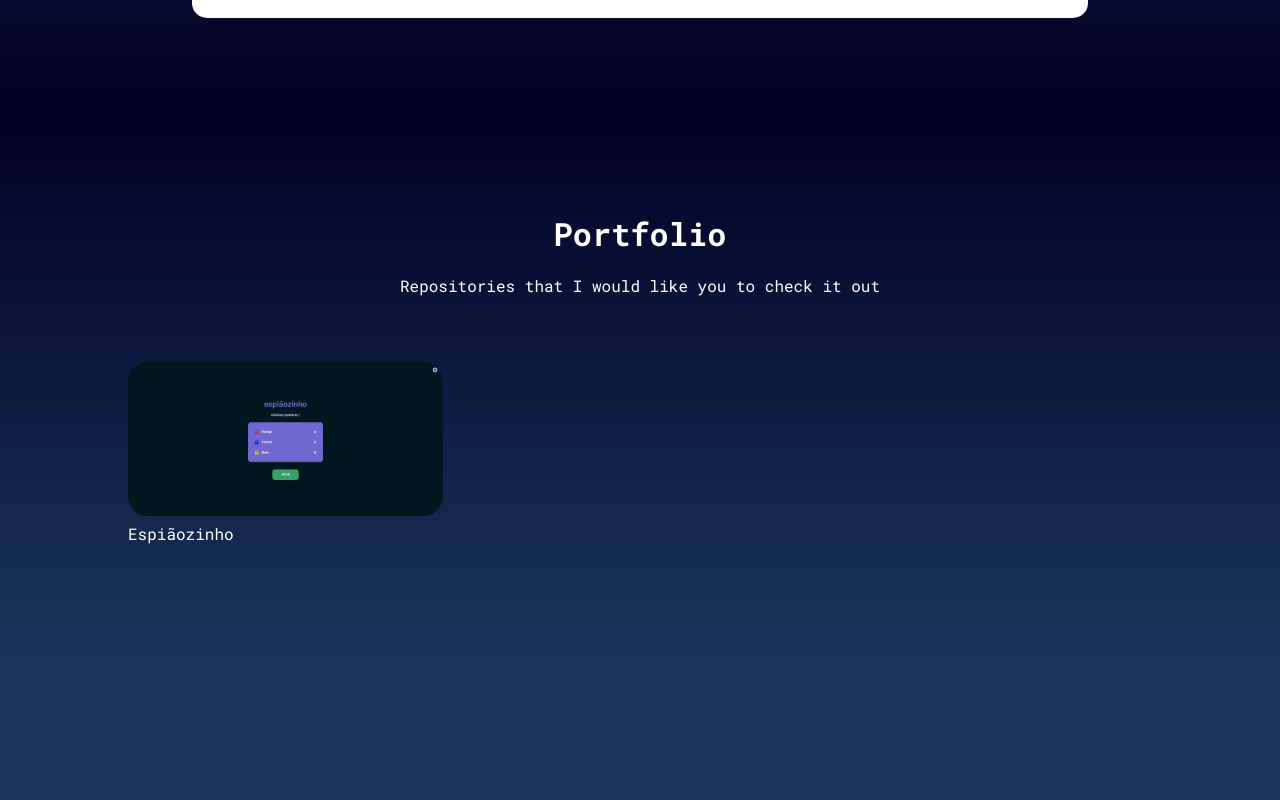
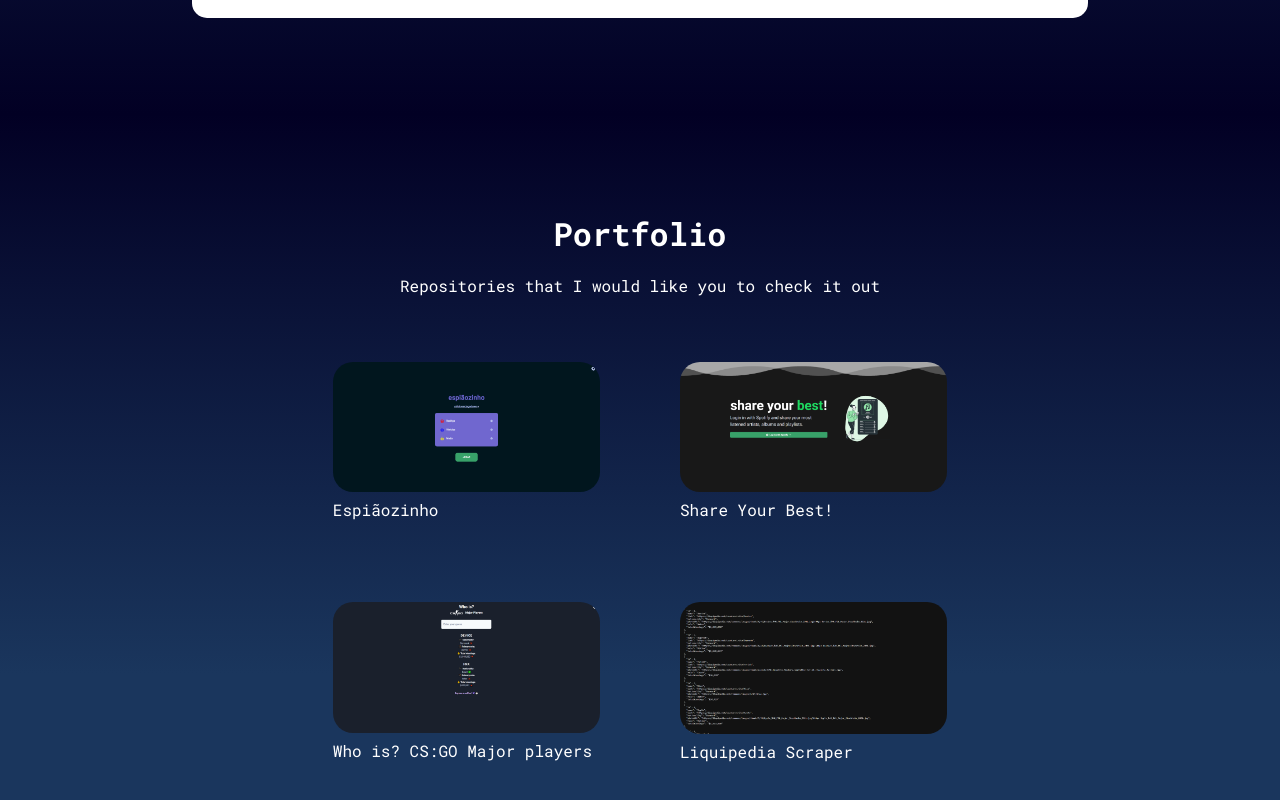
Before and after one commit to rodrigoeduardo/rodrigoeduardo.github.io, a Next.js app: page / in a window 1280 px wide. Shown: the part 1690-2490 px from the top of the page. Built offline with nearby package versions, Linux system fonts and the light colour scheme.

Commit message:
RepoCards added to PortfolioSection

```diff
--- a/src/components/PortfolioSection/RepoCard.tsx
+++ b/src/components/PortfolioSection/RepoCard.tsx
@@ -1,20 +1,30 @@
-import { Box, Image, Link, Text } from "@chakra-ui/react";
+import { Box, Image, Link, Text } from '@chakra-ui/react';
 
-export function RepoCard() {
+interface RepoCardProps {
+  repoSlug: string;
+  repoName: string;
+  imageUrl: string;
+}
+
+export function RepoCard({ imageUrl, repoName, repoSlug }: RepoCardProps) {
   return (
-    <Link href="https://github.com/rodrigoeduardo/espiaozinho" target="_blank">
+    <Link
+      href={`https://github.com/rodrigoeduardo/${repoSlug}`}
+      target="_blank"
+    >
       <Box display="inline-block" overflow="hidden" borderRadius="20px">
         <Image
-          src="assets/espiaozinho.png"
+          src={imageUrl}
+          alt={repoName}
           display="block"
           transition="all 0.2s"
           _hover={{
-            cursor: "pointer",
-            transform: "scale(1.2)",
+            cursor: 'pointer',
+            transform: 'scale(1.2)',
           }}
         />
       </Box>
-      <Text>Espiãozinho</Text>
+      <Text>{repoName}</Text>
     </Link>
   );
 }
--- a/src/components/PortfolioSection/index.tsx
+++ b/src/components/PortfolioSection/index.tsx
@@ -1,5 +1,5 @@
-import { Box, Flex, Image, Link, SimpleGrid, Text } from "@chakra-ui/react";
-import { RepoCard } from "./RepoCard";
+import { Flex, SimpleGrid, Text } from '@chakra-ui/react';
+import { RepoCard } from './RepoCard';
 
 export function PortfolioSection() {
   return (
@@ -19,8 +19,27 @@ export function PortfolioSection() {
           Repositories that I would like you to check it out
         </Text>
 
-        <SimpleGrid columns={3} spacing={10} w="100%" mt="4rem">
-          <RepoCard />
+        <SimpleGrid columns={{ base: 1, md: 2 }} spacing={20} w="60%" mt="4rem">
+          <RepoCard
+            repoName="Espiãozinho"
+            repoSlug="espiaozinho"
+            imageUrl="assets/espiaozinho.png"
+          />
+          <RepoCard
+            repoName="Share Your Best!"
+            repoSlug="share-your-best"
+            imageUrl="assets/shareyourbest.png"
+          />
+          <RepoCard
+            repoName="Who is? CS:GO Major players"
+            repoSlug="major-wordle"
+            imageUrl="assets/whoismajor.png"
+          />
+          <RepoCard
+            repoName="Liquipedia Scraper"
+            repoSlug="liquipedia-scraper"
+            imageUrl="assets/liquipedia-scraper.png"
+          />
         </SimpleGrid>
       </Flex>
     </Flex>
```
